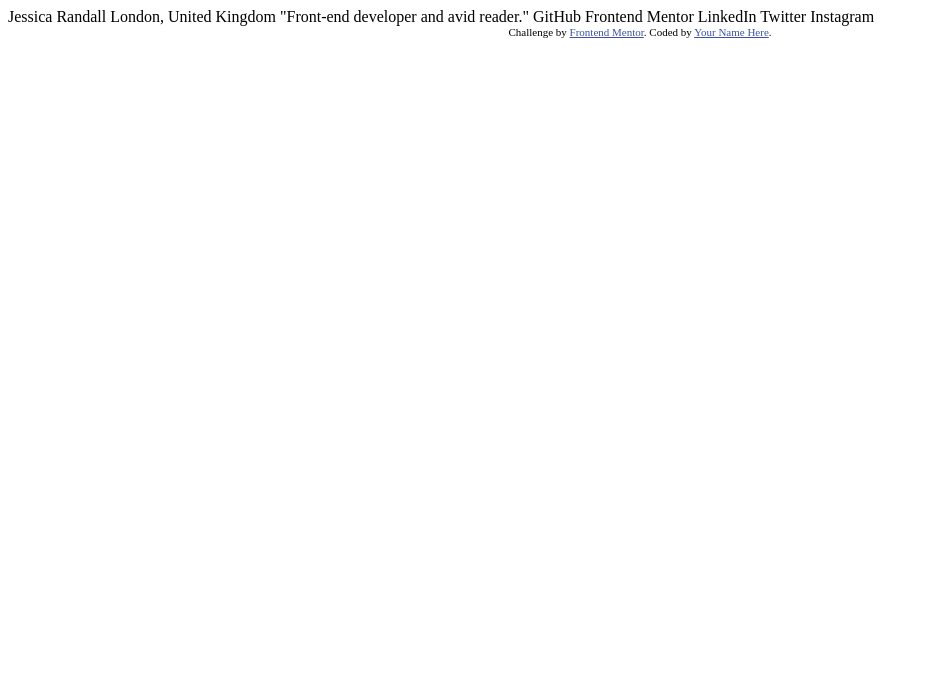
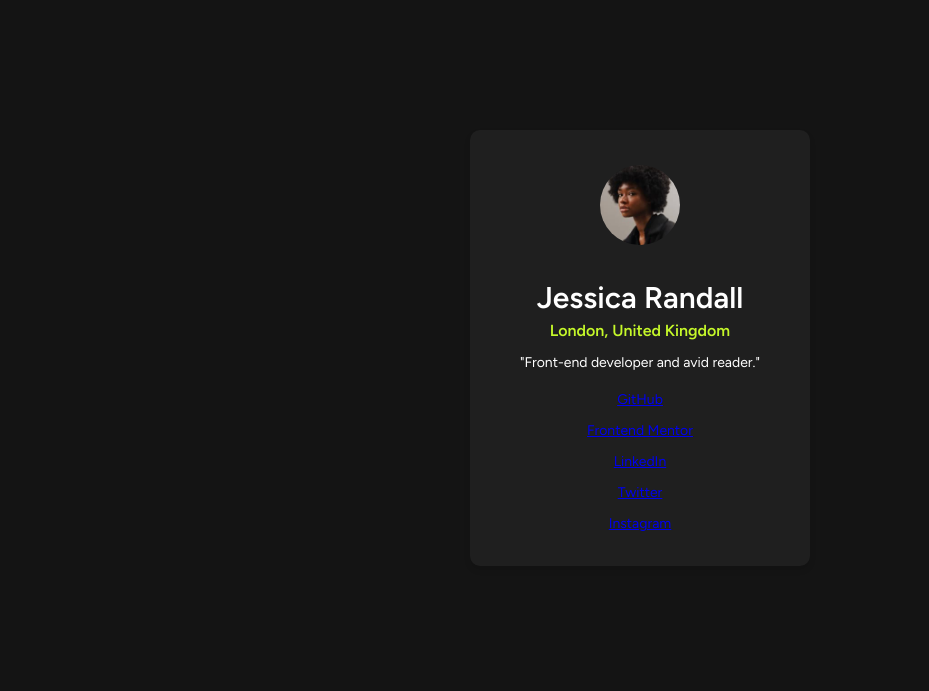
Before and after one commit to AriKILLER/Social-Links-Profile, a plain HTML site: page index.html in a window 1280 px wide. Shown: the whole page, without its empty margins (0-929 px from the left). Drawn offline with Linux system fonts and the light colour scheme.

Commit message:
Made the whole structure of the HTML file more consistent and added a link to the stylesheet. Need to finish the CSS file to style the page and make it reactive.

```diff
--- a/index.html
+++ b/index.html
@@ -5,30 +5,29 @@
   <meta name="viewport" content="width=device-width, initial-scale=1.0"> <!-- displays site properly based on user's device -->
 
   <link rel="icon" type="image/png" sizes="32x32" href="./assets/images/favicon-32x32.png">
+  <link rel="preconnect" href="https://fonts.googleapis.com">
+  <link rel="preconnect" href="https://fonts.gstatic.com" crossorigin>
+  <link href="https://fonts.googleapis.com/css2?family=Figtree:ital,wght@0,300..900;1,300..900&family=Inter:ital,opsz,wght@0,14..32,100..900;1,14..32,100..900&display=swap" rel="stylesheet">
+  <link rel="stylesheet" href="style.css">
 
   <title>Frontend Mentor | Social links profile</title>
 
-  <!-- Feel free to remove these styles or customise in your own stylesheet 👍 -->
-  <style>
-    .attribution { font-size: 11px; text-align: center; }
-    .attribution a { color: hsl(228, 45%, 44%); }
-  </style>
 </head>
 <body>
 
-  Jessica Randall
-  London, United Kingdom
-  "Front-end developer and avid reader."
+  <div class="card">
+    <img src="./assets/images/avatar-jessica.jpeg" alt="Profile Picture"></img>
+  <h2>Jessica Randall</h2>
+  <strong>London, United Kingdom</strong>
+  <p>"Front-end developer and avid reader."</p>
 
-  GitHub
-  Frontend Mentor
-  LinkedIn
-  Twitter
-  Instagram
-
-  <div class="attribution">
-    Challenge by <a href="https://www.frontendmentor.io?ref=challenge" target="_blank">Frontend Mentor</a>.
-    Coded by <a href="#">Your Name Here</a>.
+  <div class="social-links">
+    <p><a href="https://github.com/" target="_blank">GitHub</a></p>
+    <p><a href="https://www.frontendmentor.io/" target="_blank">Frontend Mentor</a></p>
+    <p><a href="https://www.linkedin.com/" target="_blank">LinkedIn</a></p>
+    <p><a href="https://twitter.com/" target="_blank">Twitter</a></p>
+    <p><a href="https://www.instagram.com/" target="_blank">Instagram</a></p>
   </div>
+</div>
 </body>
 </html>
--- /dev/null
+++ b/style.css
@@ -0,0 +1,51 @@
+body{
+      background-color: hsl(0, 0%, 8%);
+      align-items: center;
+      display: flex;
+      justify-content: center;
+      height: 85vh;
+    }
+
+    .card {
+      background-color: hsl(0, 0%, 12%);
+      border-radius: 10px;
+      box-shadow: 0 4px 6px rgba(0, 0, 0, 0.1);
+      padding: 20px;
+      text-align: center;
+      width: 300px;
+    }
+
+    .card img {
+      border-radius: 50%;
+      width: 80px;
+      height: 80px;
+      padding: 15px;
+      margin: 0 auto -10px;
+    }
+
+    .card h2 {
+      font-family: 'Figtree';
+      font-weight: 600;
+      font-size: 30px;
+      color: hsl(0, 0%, 100%);
+    }
+
+    .card strong {
+      color: hsl(75, 94%, 57%);
+      font-family: 'Figtree', sans-serif;
+      font-weight: 600;
+      display: block;
+      margin-top: -20px;
+      text-align: center;
+    }
+
+    .card p {
+      color: hsl(0, 0%, 100%);
+      font-family: 'Figtree', sans-serif;
+      font-weight: 400;
+      font-size: 14px;
+    }
+
+    .social-links {
+      margin-top: 20px;
+    }
```
